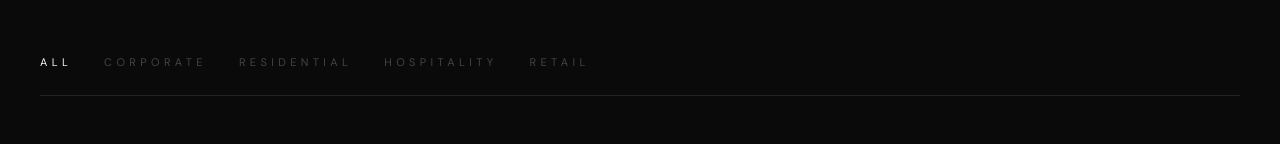
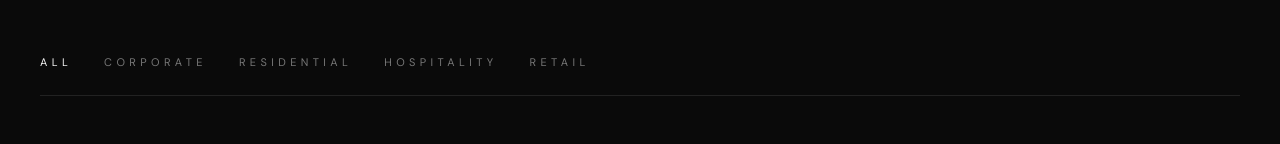
Before and after one commit to Thecityismine/raassociates, a Next.js app: page /projects in a window 1280 px wide. Shown: the part 262-406 px from the top of the page. Built offline with nearby package versions, Linux system fonts and the light colour scheme.

Commit message:
increase filter tab text contrast

```diff
--- a/app/projects/page.tsx
+++ b/app/projects/page.tsx
@@ -37,7 +37,7 @@ export default function ProjectsPage() {
                   key={cat}
                   onClick={() => setActive(cat)}
                   className={`text-[11px] tracking-[0.4em] uppercase transition-colors duration-200 shrink-0 ${
-                    active === cat ? 'text-[#F5F5F5]' : 'text-[#444] hover:text-muted'
+                    active === cat ? 'text-[#F5F5F5]' : 'text-[#777] hover:text-[#F5F5F5]'
                   }`}
                 >
                   {cat}
```
